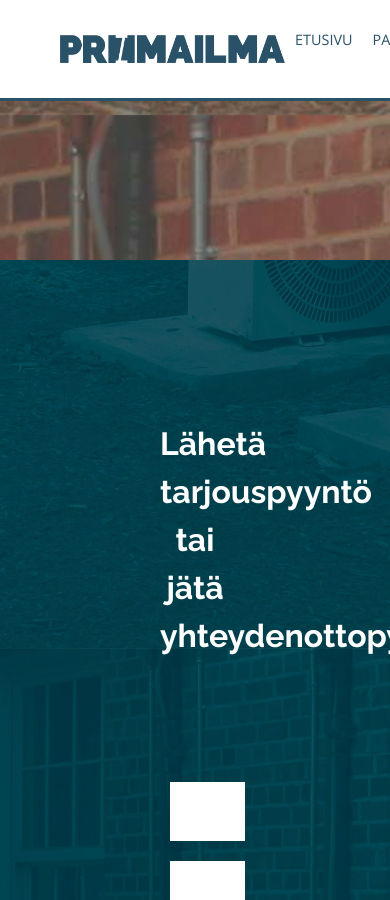
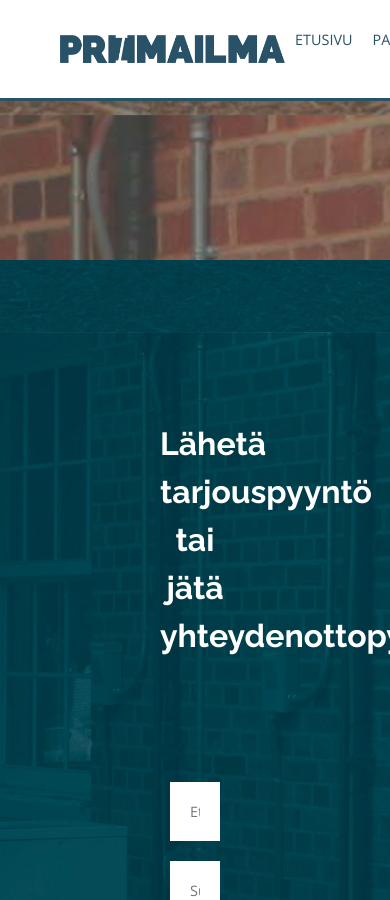
Before and after one commit to priimailma/priimailma.github.io, a Jekyll site: the page built from index.html, in a window 390 px wide and 900 px high, scrolled down 5061 px. Built offline with Jekyll 4.4.1, drawn with Linux system fonts in a browser that asks for light colours.

Commit message:
responsive form

```diff
--- a/_sass/_form.scss
+++ b/_sass/_form.scss
@@ -7,11 +7,16 @@ $form-padding: 10px;
 
     &__item {
         padding: $form-padding;
-        width: 50%;
+        flex-basis: 50%;
+        max-width: 100%;
+
+        @media all and (max-width: 930px) {
+            flex-basis: 100%;
+        }
 
         &--center,
         &--full {
-            width: 100%;
+            flex-basis: 100%;
         }
 
         &--center {
```
